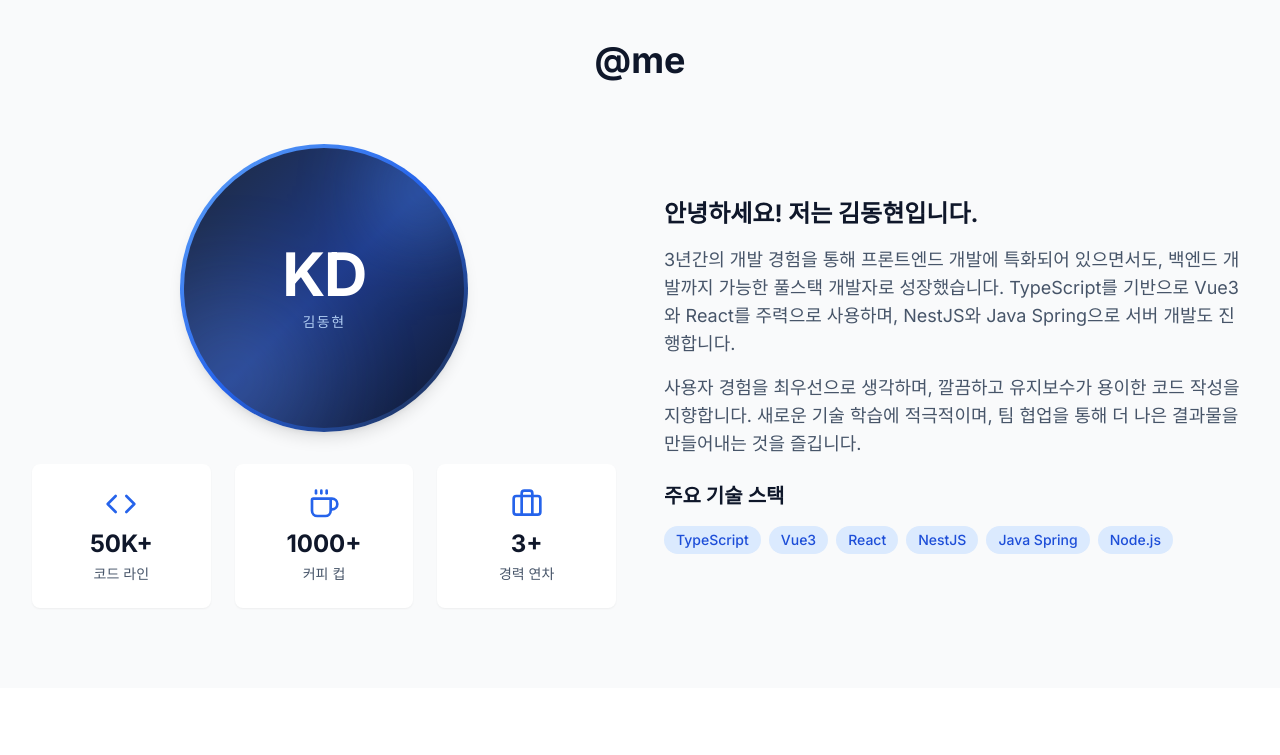
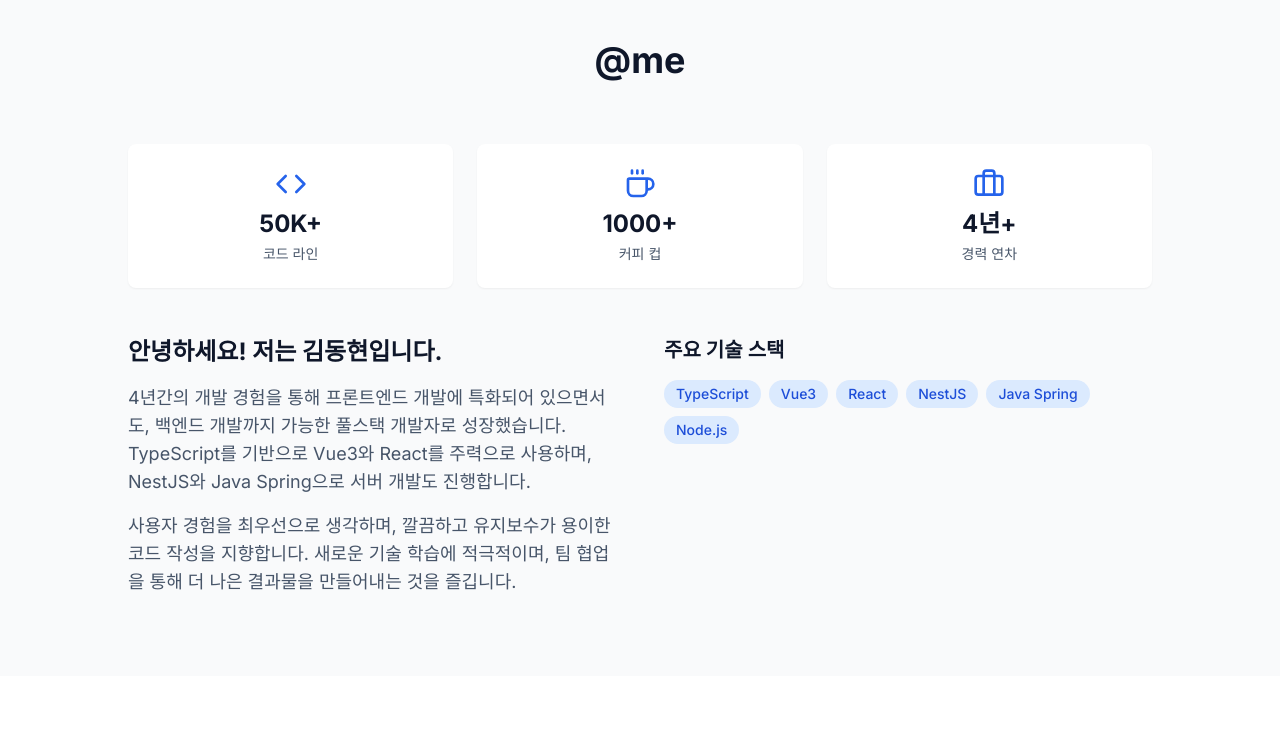
Before and after one commit to santarosalia/is, a React (Vite) app: page / in a window 1280 px wide. Shown: the part 720-1475 px from the top of the page. Built offline with nearby package versions, Linux system fonts and the light colour scheme.

Commit message:
About 섹션 아바타 제거 및 경력 연차 동적 계산
Co-authored-by: santarosalia <santarosalia@users.noreply.github.com>

```diff
--- a/src/components/About.tsx
+++ b/src/components/About.tsx
@@ -1,11 +1,22 @@
 import { motion } from "framer-motion";
 import { Code, Coffee, Briefcase } from "lucide-react";
+import {
+  formatCareerYearsExperience,
+  formatCareerYearsShort,
+  getCareerYears,
+} from "../utils/careerYears";
 
 const About = () => {
+  const careerYears = getCareerYears();
+
   const stats = [
     { icon: Code, label: "코드 라인", value: "50K+" },
     { icon: Coffee, label: "커피 컵", value: "1000+" },
-    { icon: Briefcase, label: "경력 연차", value: "3+" },
+    {
+      icon: Briefcase,
+      label: "경력 연차",
+      value: formatCareerYearsShort(careerYears),
+    },
   ];
 
   return (
@@ -23,36 +34,14 @@ const About = () => {
           </h2>
         </motion.div>
 
-        <div className="grid lg:grid-cols-2 gap-12 items-center">
+        <div className="max-w-5xl mx-auto space-y-12">
           <motion.div
-            initial={{ opacity: 0, x: -50 }}
-            whileInView={{ opacity: 1, x: 0 }}
+            initial={{ opacity: 0, y: 20 }}
+            whileInView={{ opacity: 1, y: 0 }}
             transition={{ duration: 0.6 }}
             viewport={{ once: true }}
-            className="space-y-8"
+            className="grid grid-cols-3 gap-4 sm:gap-6"
           >
-            {/* Branded Avatar */}
-            <div className="relative w-64 h-64 md:w-72 md:h-72 mx-auto">
-              <div className="w-full h-full rounded-full bg-gradient-to-br from-primary-400 via-primary-600 to-slate-800 p-1 shadow-lg">
-                <div className="relative w-full h-full rounded-full bg-gradient-to-br from-slate-800 via-primary-900 to-slate-900 flex flex-col items-center justify-center overflow-hidden">
-                  <div
-                    className="absolute inset-0 opacity-30"
-                    aria-hidden="true"
-                  >
-                    <div className="absolute -top-4 -right-4 w-28 h-28 rounded-full bg-primary-400 blur-2xl" />
-                    <div className="absolute -bottom-6 -left-6 w-36 h-36 rounded-full bg-blue-300 blur-3xl" />
-                  </div>
-                  <span className="relative text-5xl md:text-6xl font-bold text-white tracking-tight select-none">
-                    KD
-                  </span>
-                  <span className="relative mt-2 text-sm font-medium text-primary-200/90 tracking-widest">
-                    김동현
-                  </span>
-                </div>
-              </div>
-            </div>
-
-            <div className="grid grid-cols-3 gap-4 sm:gap-6">
             {stats.map((stat, index) => (
               <motion.div
                 key={stat.label}
@@ -74,11 +63,11 @@ const About = () => {
                 </div>
               </motion.div>
             ))}
-            </div>
           </motion.div>
 
+          <div className="grid lg:grid-cols-2 gap-12 items-start">
             <motion.div
-            initial={{ opacity: 0, x: 50 }}
+              initial={{ opacity: 0, x: -50 }}
               whileInView={{ opacity: 1, x: 0 }}
               transition={{ duration: 0.6 }}
               viewport={{ once: true }}
@@ -89,19 +78,26 @@ const About = () => {
                   안녕하세요! 저는 김동현입니다.
                 </h3>
                 <p className="text-lg text-dark-600 dark:text-dark-300 mb-4">
-                3년간의 개발 경험을 통해 프론트엔드 개발에 특화되어 있으면서도,
-                백엔드 개발까지 가능한 풀스택 개발자로 성장했습니다.
-                TypeScript를 기반으로 Vue3와 React를 주력으로 사용하며, NestJS와
-                Java Spring으로 서버 개발도 진행합니다.
+                  {formatCareerYearsExperience(careerYears)} 개발 경험을 통해
+                  프론트엔드 개발에 특화되어 있으면서도, 백엔드 개발까지 가능한
+                  풀스택 개발자로 성장했습니다. TypeScript를 기반으로 Vue3와
+                  React를 주력으로 사용하며, NestJS와 Java Spring으로 서버
+                  개발도 진행합니다.
                 </p>
                 <p className="text-lg text-dark-600 dark:text-dark-300">
                   사용자 경험을 최우선으로 생각하며, 깔끔하고 유지보수가 용이한
-                코드 작성을 지향합니다. 새로운 기술 학습에 적극적이며, 팀 협업을
-                통해 더 나은 결과물을 만들어내는 것을 즐깁니다.
+                  코드 작성을 지향합니다. 새로운 기술 학습에 적극적이며, 팀
+                  협업을 통해 더 나은 결과물을 만들어내는 것을 즐깁니다.
                 </p>
               </div>
+            </motion.div>
 
-            <div>
+            <motion.div
+              initial={{ opacity: 0, x: 50 }}
+              whileInView={{ opacity: 1, x: 0 }}
+              transition={{ duration: 0.6 }}
+              viewport={{ once: true }}
+            >
               <h4 className="text-xl font-semibold text-dark-900 dark:text-white mb-4">
                 주요 기술 스택
               </h4>
@@ -126,8 +122,8 @@ const About = () => {
                   </motion.span>
                 ))}
               </div>
+            </motion.div>
           </div>
-          </motion.div>
         </div>
       </div>
     </section>
--- /dev/null
+++ b/src/utils/careerYears.ts
@@ -0,0 +1,23 @@
+export const CAREER_START_DATE = new Date(2022, 2, 1);
+
+export function getCareerYears(asOf: Date = new Date()): number {
+  let years = asOf.getFullYear() - CAREER_START_DATE.getFullYear();
+  const monthDiff = asOf.getMonth() - CAREER_START_DATE.getMonth();
+
+  if (
+    monthDiff < 0 ||
+    (monthDiff === 0 && asOf.getDate() < CAREER_START_DATE.getDate())
+  ) {
+    years -= 1;
+  }
+
+  return Math.max(0, years);
+}
+
+export function formatCareerYearsShort(years: number): string {
+  return `${years}년+`;
+}
+
+export function formatCareerYearsExperience(years: number): string {
+  return `${years}년간의`;
+}
```
Lines whose indentation alone changed are shown as unchanged.
